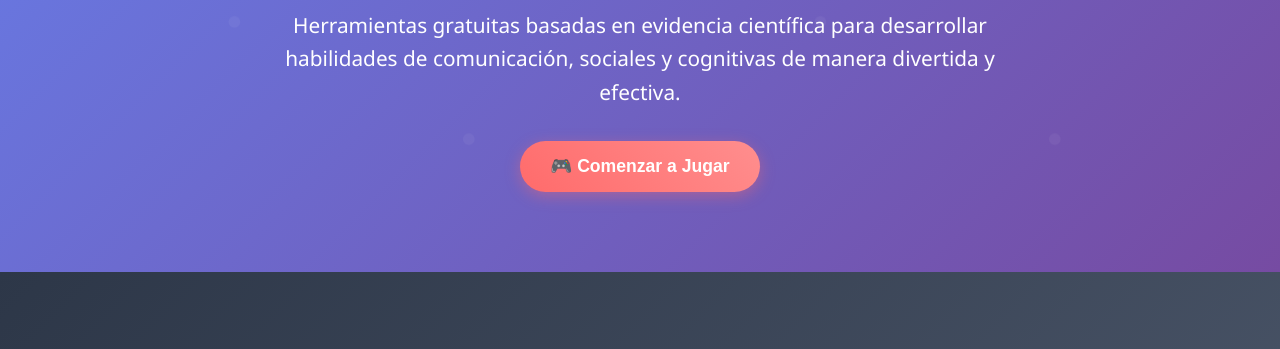
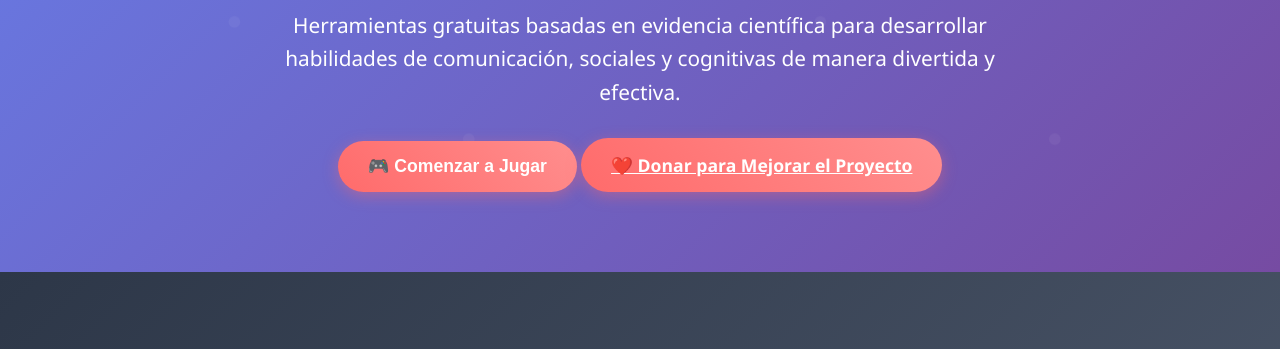
Before and after one commit to juanluis911/juegosTEA, a plain HTML site: page index.html in a window 1280 px wide. Shown: the part 314-663 px from the top of the page. Drawn offline with Linux system fonts and the light colour scheme.

Commit message:
Donación

```diff
--- a/index.html
+++ b/index.html
@@ -174,8 +174,8 @@
                 <li><a href="#edades" class="nav-link">Por Edades</a></li>
                 <li><a href="#recursos" class="nav-link">Recursos</a></li>
                 <li><a href="#contacto" class="nav-link">Contacto</a></li>
+            </ul>
 
-            </ul>
             <!-- Mobile menu button -->
             <button class="mobile-menu-btn" onclick="toggleMobileMenu()" aria-label="Menú de navegación">
                 <span></span>
@@ -193,6 +193,8 @@
             <button class="cta-button" onclick="scrollToCategories()">
                 🎮 Comenzar a Jugar
             </button>
+            <a href="https://gofund.me/d303a3e1" class="cta-button" target="_blank" rel="noopener noreferrer">
+                    ❤️ Donar para Mejorar el Proyecto</a>
             <button id="installButton" style="display: none;">📲 Instalar App</button>
         </div>
     </section>
```
